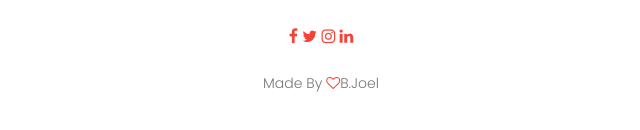
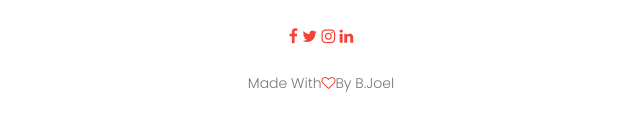
Before and after one commit to Joelfolaju/MULTI-PAGE-WEBSITE, a plain HTML site: page index.html in a window 1280 px wide. Shown: the part 4141-4271 px from the top of the page, 319-959 px from the left. Drawn offline with Linux system fonts and the light colour scheme.

```diff
--- a/index.html
+++ b/index.html
@@ -167,7 +167,7 @@
             <i class="fa fa-instagram"></i>
             <i class="fa fab fa-linkedin"></i>
         </div>
-        <p>Made By <i class="fa fa-heart-o"></i>B.Joel</p>
+        <p>Made With<i class="fa fa-heart-o"></i>By B.Joel</p>
     </section>
 
 
```
